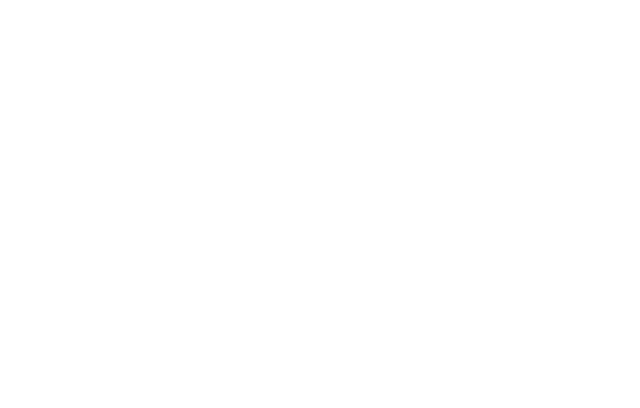
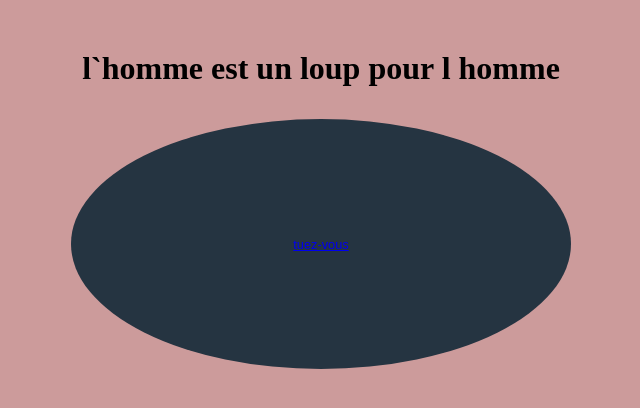
Before and after one commit to Lee20charly/cours-git, a plain HTML site: page index.html in a window 1280 px wide. Shown: the whole page, without its empty margins (319-959 px from the left). Drawn offline with Linux system fonts and the light colour scheme.

Commit message:
premiere version de mon travail.

```diff
--- a/index.html
+++ b/index.html
@@ -3,9 +3,16 @@
 <head>
     <meta charset="UTF-8">
     <meta name="viewport" content="width=device-width, initial-scale=1.0">
-    <title>Document</title>
+    <title>binevenue en enfer </title>
+    <link rel="stylesheet" href="style/sytles.css">
 </head>
-<body>
+
+<body class="contener">
+    <h1> <p>l`homme est un loup pour l homme</p>
+    <button class="button-rouge"><a href="https://www.google.com/search?q=le+pendemunim&oq=le+pendemunim&gs_lcrp=EgZjaHJvbWUyBggAEEUYOdIBCjIzNzQ2ajBqMTWoAgiwAgE&sourceid=chrome&ie=UTF-8"> tuez-vous</a></button>
+
+    </h1>
+
 
 </body>
 </html>
--- /dev/null
+++ b/style/sytles.css
@@ -0,0 +1,38 @@
+
+.contener {
+display: inline;
+text-align: center;
+background-color: rgb(204, 155, 155);
+
+
+}
+
+
+.h1{
+
+background-color: rgb(99, 99, 233);
+display: block;
+text-align: center;
+
+}
+
+.button-rouge{
+
+background-color: rgb(37, 52, 65);
+color: rgb(253, 253, 253);
+padding: 10px 20px;
+border: 5px;
+border-color: darkkhaki;
+cursor: pointer;
+width: 500px;
+height: 250px;
+border-radius: 50%;
+font-size: 40%;
+
+}
+
+.button-rouge:hover {
+
+    background-color: red;
+
+    }
```
